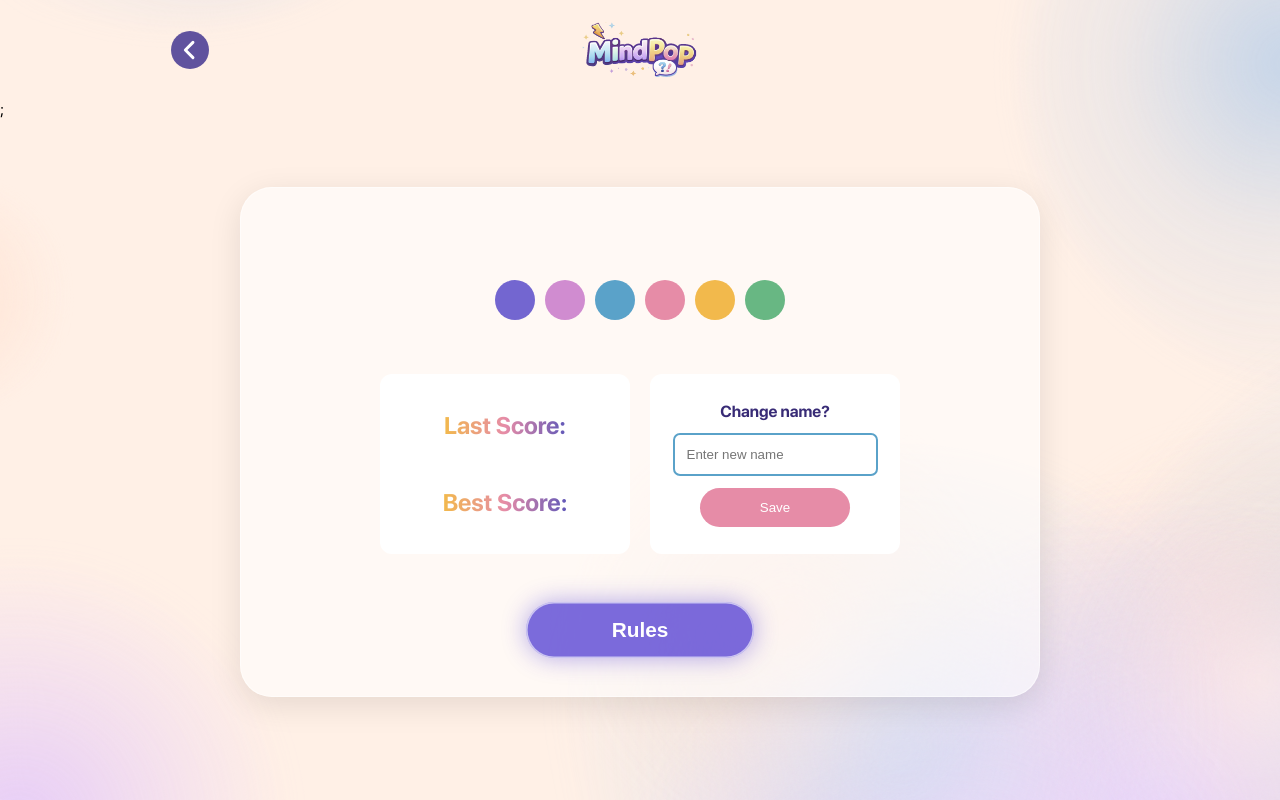
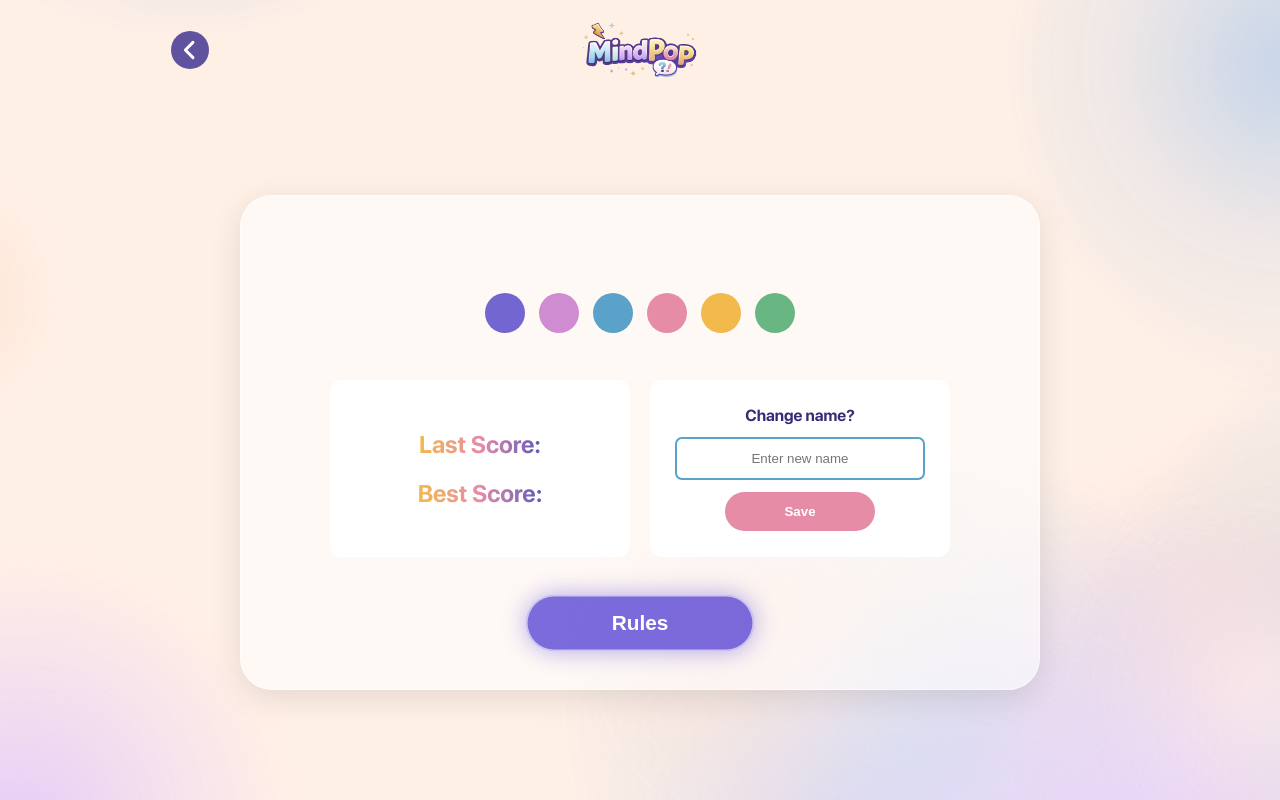
Before and after one commit to annagroshkova/maca-quiz-app, a React (Vite) app: page /userProfile in a window 1280 px wide. Built offline with nearby package versions, Linux system fonts and the light colour scheme.

Commit message:
UserProfile fixed

```diff
--- a/src/views/UserProfile/UserProfile.css
+++ b/src/views/UserProfile/UserProfile.css
@@ -19,22 +19,30 @@
   border-radius: clamp(2rem, 4vh, 3rem);
   gap: 20px;
   padding: 30px 18px;
-  margin-top: 35px;
-  margin-bottom: 30px;
+  margin-top: 25px;
 }
 
 .userName {
   color: #352872;
-  margin: 0;
-  margin-top: 40px;
+  margin: 30px 0 0;
 }
+
 .userColors {
-  display: grid;
-  grid-template-columns: repeat(3, 1fr);
-  gap: 10px;
+  display: flex;
+  gap: 14px;
   justify-items: center;
-  margin: 2px 0 14px;
+  padding: 5px;
+  margin: 2px 0 12px;
 }
+
+.user__color-button {
+  width: 36px;
+  height: 36px;
+  border-radius: 50%;
+  cursor: pointer;
+  border: none;
+}
+
 .userColors button:hover {
   transform: scale(1.1);
   transition: transform 0.15s;
@@ -43,7 +51,15 @@
 .userWrapper {
   display: flex;
   flex-direction: column;
-  margin-block: 10px;
+  gap: 20px;
+  margin: 10px;
+  width: 100%;
+  max-width: 300px;
+}
+
+.user__info {
+  padding: 20px 12px;
+  width: 100%;
 }
 
 .nameChangeForm {
@@ -52,26 +68,21 @@
   align-items: center;
   justify-content: center;
   background-color: white;
-  width: 250px;
-  /* height: 200px; */
-  min-height: 180px;
   border-radius: 12px;
-  margin: 10px;
 }
+
 .userScore {
   display: flex;
   flex-direction: column;
+  gap: 20px;
   align-items: center;
   justify-content: center;
   background-color: white;
-  width: 250px;
-  /* height: 200px; */
-  min-height: 180px;
   border-radius: 12px;
-  margin: 10px;
 }
 .scoreDisplay {
-  font-size: 1.5rem;
+  margin: 0;
+  font-size: 1.2rem;
   font-weight: bold;
   background: linear-gradient(90deg, #f2b94c, #e68ca7, #6158b8);
   background-clip: text;
@@ -79,36 +90,52 @@
   -webkit-text-fill-color: transparent;
 }
 
-.userButtons {
-  display: flex;
-  flex-direction: column;
-}
-
 .userNameInput {
+  width: 250px;
   border: 2px solid #5aa2c9;
   padding: 12px;
   margin: 12px;
   border-radius: 7px;
+  text-align: center;
 }
 
 .userNameButton {
   border: none;
   background-color: #e68ca7;
   padding: 12px;
+  font-weight: 600;
   border-radius: 20px;
   color: white;
   width: 150px;
 }
 
-@media (min-width: 768px) {
-  .userButtons {
-    flex-direction: row;
+@media screen and (min-width: 768px) {
+  .userName {
+    margin-top: 40px;
   }
-  .userWrapper {
-    flex-direction: row;
-  }
+
   .userColors {
     display: flex;
     flex-direction: row;
   }
+
+  .user__color-button {
+    width: 40px;
+    height: 40px;
+  }
+
+    .userWrapper {
+    max-width: none;
+    display: grid;
+    grid-template-columns: repeat(2, 300px);
+    justify-content: center;
+  }
+
+  .user__info {
+  padding: 26px 18px;
 }
+
+  .scoreDisplay {
+    font-size: 1.5rem;
+  }
+}
--- a/src/views/UserProfile/UserProfile.tsx
+++ b/src/views/UserProfile/UserProfile.tsx
@@ -13,10 +13,19 @@ export default function UserProfile() {
   const { goBack } = useQuizNavigation();
 
   const [displayName, setDisplayName] = useState(user.name ?? "");
+  const [avatarSize, setAvatarSize] = useState(window.innerWidth < 768 ? 80 : 120);
 
   useEffect(() => {
     setDisplayName(user.name ?? "");
   }, [user.name]);
+
+  useEffect(() => {
+    const handleResize = () => {
+      setAvatarSize(window.innerWidth >= 768 ? 120 : 80);
+    };
+    window.addEventListener("resize", handleResize);
+    return () => window.removeEventListener("resize", handleResize);
+  }, []);
 
   const handleNameSubmit = (e: React.FormEvent) => {
     e.preventDefault();
@@ -45,24 +54,19 @@ export default function UserProfile() {
           ),
         }}
       />
-      ;
       <MainWrapper>
         <div className='userInner'>
           {user.name ? (
-            <Avatar name={user.name} size={120} bgColor={user.bgColor} />
+            <Avatar name={user.name} size={avatarSize} bgColor={user.bgColor} />
           ) : null}
           <h1 className='userName'>{user.name}</h1>
           <div className='userColors'>
             {avatarColors.map((color) => (
               <button
                 key={color}
+                className="user__color-button"
                 style={{
-                  backgroundColor: color,
-                  width: "40px",
-                  height: "40px",
-                  borderRadius: "50%",
-                  cursor: "pointer",
-                  border: "none",
+                  backgroundColor: color
                 }}
                 aria-label={`Select color ${color}`}
                 onClick={() => handleColorClick(color)}
@@ -70,11 +74,11 @@ export default function UserProfile() {
             ))}
           </div>
           <div className='userWrapper'>
-            <div className='userScore'>
+            <div className='user__info userScore'>
               <h3 className='scoreDisplay'>Last Score: {user.lastScore}</h3>
               <h3 className='scoreDisplay'>Best Score: {user.bestScore}</h3>
             </div>
-            <form className='nameChangeForm' onSubmit={handleNameSubmit}>
+            <form className='user__info nameChangeForm' onSubmit={handleNameSubmit}>
               <label
                 htmlFor='name'
                 style={{ color: "#382B76", fontWeight: "bold" }}
```
Also changed, not shown: src/views/StartPage/StartPage.css (+0 -24 lines).
